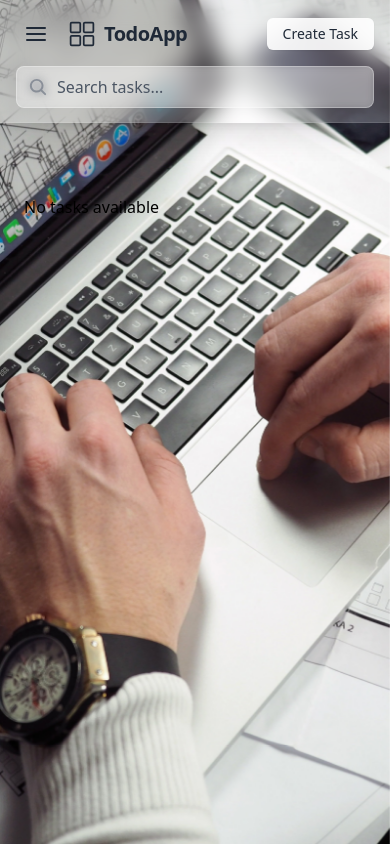
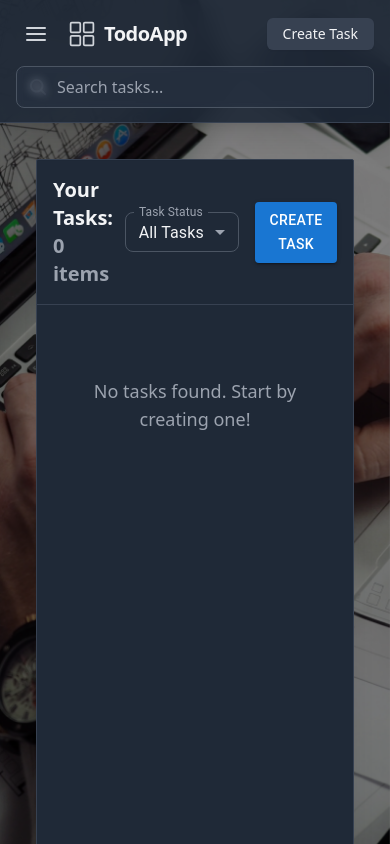
Before and after one commit to Phucsensei/task-manager-app, a React (Vite) app in the folder task-manager-app/: page /tasks in a window 390 px wide. Built offline with nearby package versions, Linux system fonts and the light colour scheme.

Commit message:
update filter task,try convert UI to dark mode

```diff
--- a/task-manager-app/src/components/Header.tsx
+++ b/task-manager-app/src/components/Header.tsx
@@ -6,8 +6,6 @@ import {
     IoGridOutline
 } from 'react-icons/io5';
 import { FiMenu, FiChevronLeft } from 'react-icons/fi';
-import BaseButton from './common/button';
-import BaseSelect from './common/select';
 import ModalTask from '../feature/Modal/ModalTask';
 
 interface HeaderProps {
@@ -16,18 +14,9 @@ interface HeaderProps {
 }
 
 const Header: React.FC<HeaderProps> = ({ toggleSidebar, isSidebarOpen }) => {
-    const [selectedValue, setSelectedValue] = React.useState<string>("All Tasks");
     const [openModal, setOpenModal] = React.useState(false);
 
-    const handleSelectChange = (newValue: string) => {
-        setSelectedValue(newValue);
-    };
 
-    const taskStatusOptions = [
-        "All Tasks",
-        "Completed Tasks",
-        "Pending Tasks",
-    ];
 
     const handleOpenModal = () => {
         setOpenModal(true);
@@ -38,27 +27,27 @@ const Header: React.FC<HeaderProps> = ({ toggleSidebar, isSidebarOpen }) => {
     };
 
     return (
-        <header className="top-0 left-0 w-full bg-white/20 backdrop-blur-md shadow-xl z-50 px-4 sm:px-6 py-3.5 border-b border-white/10">
+        <header className="top-0 left-0 w-full bg-gray-800/90 backdrop-blur-md shadow-xl z-50 px-4 sm:px-6 py-3.5 border-b border-gray-700">
             <div className="flex flex-col md:flex-row justify-between items-center max-w-full mx-auto gap-3 md:gap-6">
                 <div className="flex items-center justify-between w-full md:w-auto">
                     <div className="flex items-center gap-3">
                         <button
                             onClick={toggleSidebar}
-                            className="lg:hidden p-2 hover:bg-white/20 rounded-lg transition-all duration-200"
+                            className="lg:hidden p-2 hover:bg-gray-700/40 rounded-lg transition-all duration-200 text-gray-300"
                         >
                             {isSidebarOpen
-                                ? <FiChevronLeft className="w-6 h-6 text-gray-800" />
-                                : <FiMenu className="w-6 h-6 text-gray-800" />}
+                                ? <FiChevronLeft className="w-6 h-6" />
+                                : <FiMenu className="w-6 h-6" />}
                         </button>
 
                         <div className="flex items-center gap-2">
-                            <IoGridOutline className="w-7 h-7 text-gray-800" />
-                            <span className="text-xl font-semibold text-gray-800 tracking-tight">TodoApp</span>
+                            <IoGridOutline className="w-7 h-7 text-gray-300" />
+                            <span className="text-xl font-semibold text-gray-100 tracking-tight">TodoApp</span>
                         </div>
                     </div>
 
                     <button
-                        className="md:hidden bg-white/90 text-gray-800 px-4 py-1.5 rounded-md text-sm font-medium hover:bg-white transition-colors whitespace-nowrap shadow-sm"
+                        className="md:hidden bg-gray-700 text-gray-100 px-4 py-1.5 rounded-md text-sm font-medium hover:bg-gray-600 transition-colors whitespace-nowrap shadow-sm"
                         onClick={handleOpenModal}
                     >
                         Create Task
@@ -66,16 +55,16 @@ const Header: React.FC<HeaderProps> = ({ toggleSidebar, isSidebarOpen }) => {
                 </div>
 
                 <nav className="hidden lg:flex items-center gap-5 ml-2">
-                    <a href="#" className="text-gray-800 hover:text-gray-900 px-3 py-1.5 rounded-md text-sm font-medium transition-colors duration-200 hover:bg-white/20">
+                    <a href="#" className="text-gray-300 hover:text-gray-100 px-3 py-1.5 rounded-md text-sm font-medium transition-colors duration-200 hover:bg-gray-700/40">
                         Workspaces
                     </a>
-                    <a href="#" className="text-gray-800 hover:text-gray-900 px-3 py-1.5 rounded-md text-sm font-medium transition-colors duration-200 hover:bg-white/20">
+                    <a href="#" className="text-gray-300 hover:text-gray-100 px-3 py-1.5 rounded-md text-sm font-medium transition-colors duration-200 hover:bg-gray-700/40">
                         Recent
                     </a>
-                    <a href="#" className="text-gray-800 hover:text-gray-900 px-3 py-1.5 rounded-md text-sm font-medium transition-colors duration-200 hover:bg-white/20">
+                    <a href="#" className="text-gray-300 hover:text-gray-100 px-3 py-1.5 rounded-md text-sm font-medium transition-colors duration-200 hover:bg-gray-700/40">
                         Starred
                     </a>
-                    <a href="#" className="text-gray-800 hover:text-gray-900 px-3 py-1.5 rounded-md text-sm font-medium transition-colors duration-200 hover:bg-white/20">
+                    <a href="#" className="text-gray-300 hover:text-gray-100 px-3 py-1.5 rounded-md text-sm font-medium transition-colors duration-200 hover:bg-gray-700/40">
                         Templates
                     </a>
                 </nav>
@@ -84,37 +73,27 @@ const Header: React.FC<HeaderProps> = ({ toggleSidebar, isSidebarOpen }) => {
                     <div className="flex-1 max-w-full md:max-w-xl">
                         <div className="relative w-full">
                             <div className="absolute inset-y-0 left-0 flex items-center pl-3">
-                                <IoSearch className="w-5 h-5 text-gray-700" />
+                                <IoSearch className="w-5 h-5 text-gray-400" />
                             </div>
                             <input
                                 type="text"
                                 placeholder="Search tasks..."
-                                className="w-full pl-10 pr-4 py-2 rounded-lg bg-white/30 backdrop-blur-sm border border-white/30 focus:ring-2 focus:ring-gray-400 focus:border-gray-400 outline-none transition-all text-gray-800 placeholder:text-gray-600"
+                                className="w-full pl-10 pr-4 py-2 rounded-lg bg-gray-700/30 backdrop-blur-sm border border-gray-600 focus:ring-2 focus:ring-gray-400 focus:border-gray-400 outline-none transition-all text-gray-100 placeholder:text-gray-400"
                             />
                         </div>
                     </div>
 
                     <div className="hidden md:flex items-center gap-4">
-                        <BaseButton onClick={handleOpenModal}>
-                            Create Task
-                        </BaseButton>
-
-                        <BaseSelect
-                            options={taskStatusOptions}
-                            value={selectedValue}
-                            onChange={handleSelectChange}
-                            label="Task Status"
-                        />
 
                         <div className="flex items-center gap-4">
                             <div className="relative">
-                                <IoNotificationsOutline className="w-6 h-6 text-gray-800 hover:text-gray-900 cursor-pointer transition-colors" />
-                                <span className="absolute top-0 right-0 w-2.5 h-2.5 bg-red-400 rounded-full border-2 border-white" />
+                                <IoNotificationsOutline className="w-6 h-6 text-gray-300 hover:text-gray-100 cursor-pointer transition-colors" />
+                                <span className="absolute top-0 right-0 w-2.5 h-2.5 bg-red-400 rounded-full border-2 border-gray-800" />
                             </div>
 
-                            <IoHelpCircleOutline className="w-6 h-6 text-gray-800 hover:text-gray-900 cursor-pointer transition-colors" />
+                            <IoHelpCircleOutline className="w-6 h-6 text-gray-300 hover:text-gray-100 cursor-pointer transition-colors" />
 
-                            <div className="w-8 h-8 rounded-full overflow-hidden flex-shrink-0 shadow-sm hover:bg-white/20 transition-colors cursor-pointer border border-white/30">
+                            <div className="w-8 h-8 rounded-full overflow-hidden flex-shrink-0 shadow-sm hover:bg-gray-700 transition-colors cursor-pointer border border-gray-600">
                                 <img
                                     src="https://static.vecteezy.com/system/resources/previews/025/277/267/non_2x/happy-indian-man-semi-flat-character-head-editable-cartoon-avatar-icon-man-with-beard-and-curly-hair-face-emotion-colorful-spot-illustration-for-web-graphic-design-animation-vector.jpg"
                                     alt="User avatar"
--- a/task-manager-app/src/components/common/select.tsx
+++ b/task-manager-app/src/components/common/select.tsx
@@ -3,6 +3,7 @@ import Select from '@mui/material/Select';
 import MenuItem from '@mui/material/MenuItem';
 import InputLabel from '@mui/material/InputLabel';
 import FormControl from '@mui/material/FormControl';
+import { SxProps, Theme } from '@mui/material/styles';
 
 interface CustomSelectProps {
     options: string[];
@@ -10,8 +11,9 @@ interface CustomSelectProps {
     onChange: (value: string) => void;
     label: string;
     id?: string;
-    width?: string | number;
-    height?: string | number;
+    width?: string | number | { [key: string]: string | number };
+    height?: string | number | { [key: string]: string | number };
+    sx?: SxProps<Theme>;
 }
 
 const BaseSelect: React.FC<CustomSelectProps> = ({
@@ -20,11 +22,45 @@ const BaseSelect: React.FC<CustomSelectProps> = ({
     onChange,
     label,
     id = "custom-select",
-    width = '200px',
-    height = '40px',
+    width = { xs: '100%', md: 200 },
+    height = { xs: 40, md: 45 },
+    sx
 }) => {
+    const baseStyles: SxProps<Theme> = {
+        '& .MuiInputLabel-root': {
+            color: '#9CA3AF',
+            '&.Mui-focused': {
+                color: '#60A5FA'
+            }
+        },
+        '& .MuiOutlinedInput-root': {
+            color: '#F3F4F6',
+            height: height,
+            '& fieldset': {
+                borderColor: '#4B5563',
+                borderRadius: '8px'
+            },
+            '&:hover fieldset': {
+                borderColor: '#6B7280'
+            },
+            '&.Mui-focused fieldset': {
+                borderColor: '#60A5FA'
+            }
+        },
+        '& .MuiSvgIcon-root': {
+            color: '#9CA3AF'
+        },
+        ...sx
+    };
+
     return (
-        <FormControl fullWidth style={{ width: width, height: height }}>
+        <FormControl
+            fullWidth
+            sx={{
+                width: width,
+                ...baseStyles
+            }}
+        >
             <InputLabel id={`${id}-label`}>{label}</InputLabel>
             <Select
                 labelId={`${id}-label`}
@@ -32,7 +68,25 @@ const BaseSelect: React.FC<CustomSelectProps> = ({
                 value={value}
                 label={label}
                 onChange={(e) => onChange(e.target.value)}
-                style={{ height: '100%' }}
+                MenuProps={{
+                    PaperProps: {
+                        sx: {
+                            backgroundColor: '#1F2937',
+                            color: '#F3F4F6',
+                            '& .MuiMenuItem-root': {
+                                '&:hover': {
+                                    backgroundColor: '#374151'
+                                },
+                                '&.Mui-selected': {
+                                    backgroundColor: '#3B82F6',
+                                    '&:hover': {
+                                        backgroundColor: '#2563EB'
+                                    }
+                                }
+                            }
+                        }
+                    }
+                }}
             >
                 {options.map((option) => (
                     <MenuItem key={option} value={option}>
--- a/task-manager-app/src/feature/Modal/ModalTask.tsx
+++ b/task-manager-app/src/feature/Modal/ModalTask.tsx
@@ -36,48 +36,43 @@ const ModalTask: React.FC<ModalTaskProps> = ({ open, onClose, isEdit, task }) =>
         resolver: yupResolver(validationSchema),
     });
 
-    // Reset form when modal is closed
     useEffect(() => {
-        if (!open) {
-            reset(); // Reset form when modal is closed
-        }
+        if (!open) reset();
     }, [open, reset]);
 
-    // Populate form if editing an existing task
     useEffect(() => {
         if (isEdit && task) {
-            const { title, date, time, description } = task;
+            const formattedDate = task.date
+                ? new Date(task.date).toISOString().split('T')[0]
+                : '';
 
-            // Kiểm tra và chuyển đổi ngày từ chuỗi ISO sang đối tượng Date
-            const formattedDate = date
-                ? new Date(date).toISOString().split('T')[0]
-                : ''; // Nếu có ngày thì chuyển thành đối tượng Date, nếu không thì dùng ngày hiện tại.
-
-            setValue('title', title);
-            setValue('date', formattedDate); // Truyền vào đối tượng Date
-            setValue('time', time);
-            setValue('description', description);
+            setValue('title', task.title);
+            setValue('date', formattedDate);
+            setValue('time', task.time);
+            setValue('description', task.description);
         }
     }, [isEdit, task, setValue]);
-
-
 
     const onSubmit = (data: FormData) => {
         const tasks = JSON.parse(localStorage.getItem('tasks') || '[]');
 
         if (isEdit && task) {
-            const index = tasks.findIndex((t: Task) => t.id === task.id);
-            if (index !== -1) {
-                tasks[index] = { ...tasks[index], ...data };
-            }
-            dispatch({ type: 'UPDATE_TASK', payload: { id: task.id, ...data } });
+            const updatedTask = { ...task, ...data };
+            localStorage.setItem('tasks', JSON.stringify(
+                tasks.map((t: Task) => t.id === task.id ? updatedTask : t)
+            ));
+            dispatch({ type: 'UPDATE_TASK', payload: updatedTask });
         } else {
-            const newTask = { id: Date.now(), ...data, completed: false };
-            tasks.push(newTask);
+            const newTask = {
+                id: Date.now(),
+                ...data,
+                completed: false,
+                createdAt: new Date().toISOString()
+            };
+            localStorage.setItem('tasks', JSON.stringify([...tasks, newTask]));
             dispatch({ type: 'ADD_TASK', payload: newTask });
         }
 
-        localStorage.setItem('tasks', JSON.stringify(tasks));
         onClose();
     };
 
@@ -86,8 +81,12 @@ const ModalTask: React.FC<ModalTaskProps> = ({ open, onClose, isEdit, task }) =>
             open={open}
             onClose={onClose}
             closeAfterTransition
-            aria-labelledby="add-task-modal"
-            aria-describedby="form-to-add-task"
+            BackdropProps={{
+                sx: {
+                    backgroundColor: 'rgba(0, 0, 0, 0.8)',
+                    backdropFilter: 'blur(4px)'
+                }
+            }}
         >
             <Box
                 sx={{
@@ -95,34 +94,42 @@ const ModalTask: React.FC<ModalTaskProps> = ({ open, onClose, isEdit, task }) =>
                     top: '50%',
                     left: '50%',
                     transform: 'translate(-50%, -50%)',
-                    bgcolor: '#E4E5E4',
-                    borderRadius: '8px',
+                    bgcolor: '#2D2D2D',
+                    border: '1px solid #404040',
+                    borderRadius: '12px',
                     boxShadow: 24,
                     p: 4,
                     width: { xs: '90%', sm: '500px' },
                     maxWidth: 'md',
+                    color: '#FFFFFF'
                 }}
             >
-                <button onClick={onClose} className="absolute top-4 right-4 text-gray-500 hover:text-gray-700 transition-colors">
+                <button
+                    onClick={onClose}
+                    className="absolute top-4 right-4 text-gray-400 hover:text-gray-200 transition-colors"
+                >
                     <Close className="w-6 h-6" />
                 </button>
 
-                <h2 className="text-2xl font-bold text-gray-800 mb-6">{isEdit ? 'Edit Task' : 'Add Task'}</h2>
+                <h2 className="text-2xl font-bold text-gray-100 mb-6">
+                    {isEdit ? 'Edit Task' : 'Add Task'}
+                </h2>
 
                 <form className="space-y-4" onSubmit={handleSubmit(onSubmit)}>
                     <BaseInput
                         control={control}
                         name="title"
                         label="Title"
-                        placeholder="Enter the task title"
+                        placeholder="Enter task title"
                         error={!!errors.title}
                         helperText={errors.title?.message}
                     />
 
+                    <div className="grid grid-cols-1 sm:grid-cols-2 gap-4">
                         <BaseInput
                             control={control}
                             name="date"
-                        label="Select Date"
+                            label="Date"
                             type="date"
                             error={!!errors.date}
                             helperText={errors.date?.message}
@@ -131,26 +138,27 @@ const ModalTask: React.FC<ModalTaskProps> = ({ open, onClose, isEdit, task }) =>
                         <BaseInput
                             control={control}
                             name="time"
-                        label="Select Time"
+                            label="Time"
                             type="time"
                             error={!!errors.time}
                             helperText={errors.time?.message}
                         />
+                    </div>
 
                     <BaseInput
                         control={control}
                         name="description"
                         label="Description"
-                        placeholder="Optional, add a description"
+                        placeholder="Add description (optional)"
                         multiline
                         rows={4}
                     />
 
                     <BaseButton
                         type="submit"
-                        className="w-full bg-blue-500 hover:bg-blue-600 text-white font-semibold py-2.5 px-4 rounded-lg transition-colors duration-200 transform hover:scale-[1.01]"
+                        className="w-full bg-blue-600 hover:bg-blue-700 text-white font-semibold py-2.5 px-4 rounded-lg transition-colors duration-200"
                     >
-                        {isEdit ? 'Edit Task' : 'Add Task'}
+                        {isEdit ? 'Update Task' : 'Create Task'}
                     </BaseButton>
                 </form>
             </Box>
--- a/task-manager-app/src/feature/components/TaskList.tsx
+++ b/task-manager-app/src/feature/components/TaskList.tsx
@@ -1,19 +1,81 @@
 import React from 'react';
 import { useTask } from '../context/TaskContext';
-import TaskItem from './TaskItem';  // Component hiển thị từng task
+import TaskItem from './TaskItem';
+import ModalTask from '../Modal/ModalTask';
+import BaseButton from '../../components/common/button';
+import BaseSelect from '../../components/common/select';
 
 const TaskList: React.FC = () => {
-    const { state } = useTask();  // Lấy danh sách tasks từ Context
+    const { state } = useTask();
+    const [openModal, setOpenModal] = React.useState(false);
+    const [selectedValue, setSelectedValue] = React.useState<string>("All Tasks");
 
-    if (!state.tasks || state.tasks.length === 0) {
-        return <div>No tasks available</div>;
-    }
+    const handleSelectChange = (newValue: string) => {
+        setSelectedValue(newValue);
+    };
+
+    const taskStatusOptions = [
+        "All Tasks",
+        "Completed Tasks",
+        "Pending Tasks",
+    ];
+
+    const filteredTasks = state.tasks.filter((task) => {
+        if (selectedValue === "All Tasks") return true;
+        if (selectedValue === "Completed Tasks") return task.completed;
+        return !task.completed;
+    });
 
     return (
-        <div>
-            {state.tasks.map((task) => (
-                <TaskItem key={task.id} task={task} />
-            ))}
+        <div className="p-6">
+            <div className="bg-gray-800 border border-gray-700 rounded-sm shadow-xl w-full mx-auto"
+                style={{
+                    height: '750px',
+                    display: 'flex',
+                    flexDirection: 'column',
+                }}
+            >
+                <div className="p-4 border-b border-gray-700">
+                    <div className="flex justify-between items-center">
+                        <h2 className="text-xl font-semibold text-gray-100">
+                            Your Tasks: <span className="text-gray-400">{filteredTasks.length} items</span>
+                        </h2>
+
+                        <div className="flex items-center gap-4">
+                            <BaseSelect
+                                options={taskStatusOptions}
+                                value={selectedValue}
+                                onChange={handleSelectChange}
+                                label="Task Status"
+                            />
+                            <BaseButton
+                                onClick={() => setOpenModal(true)}
+                                className="bg-blue-600 hover:bg-blue-700 text-white px-6 py-3 rounded-lg"
+                            >
+                                Create Task
+                            </BaseButton>
+                        </div>
+                    </div>
+                </div>
+
+                <div className="flex-1 overflow-y-auto p-6">
+                    <div className="grid grid-cols-1 sm:grid-cols-2 md:grid-cols-3 lg:grid-cols-4 gap-4">
+                        {filteredTasks.map((task) => (
+                            <TaskItem key={task.id} task={task} />
+                        ))}
+
+                        {filteredTasks.length === 0 && (
+                            <div className="col-span-full text-center py-12">
+                                <p className="text-gray-400 text-lg">
+                                    No tasks found. Start by creating one!
+                                </p>
+                            </div>
+                        )}
+                    </div>
+                </div>
+            </div>
+
+            <ModalTask open={openModal} onClose={() => setOpenModal(false)} isEdit={false} />
         </div>
     );
 };
--- a/task-manager-app/src/layout/MainLayout.tsx
+++ b/task-manager-app/src/layout/MainLayout.tsx
@@ -9,23 +9,24 @@ const MainLayout: React.FC = () => {
     const toggleSidebar = (): void => setIsSidebarOpen(!isSidebarOpen);
 
     return (
+        <div className="flex h-screen overflow-hidden relative">
+            <div className="absolute inset-0 bg-black/50 z-0" />
             <div
-            className="flex h-screen overflow-hidden"
+                className="absolute inset-0 -z-10"
                 style={{
                     backgroundImage: `url(${backgroundImage})`,
                     backgroundSize: 'cover',
                     backgroundPosition: 'center',
                     backgroundAttachment: 'fixed',
-                backgroundRepeat: 'no-repeat'
+                    backgroundRepeat: 'no-repeat',
                 }}
-        >
+            />
+
             <Sidebar isOpen={isSidebarOpen} />
-
             <div className="relative flex flex-col flex-1 min-h-screen w-full transition-all duration-300">
                 <Header toggleSidebar={toggleSidebar} isSidebarOpen={isSidebarOpen} />
-
-                <main className="mt-12 p-6 overflow-y-auto min-h-[calc(100vh-4rem)]">
-                    <div className="max-w-7xl mx-auto">
+                <main className="flex-1 p-3 overflow-y-auto">
+                    <div className="w-full h-full text-gray-100">
                         <Outlet />
                     </div>
                 </main>
```
Also changed, not shown: task-manager-app/src/App.tsx (+3 -4 lines), task-manager-app/src/components/Sidebar.tsx (+17 -17 lines), task-manager-app/src/components/common/input.tsx (+31 -3 lines), task-manager-app/src/feature/Modal/ModalConfirmDelete.tsx (+32 -16 lines), task-manager-app/src/feature/components/TaskItem.tsx (+26 -33 lines). Lines whose indentation alone changed are shown as unchanged.
